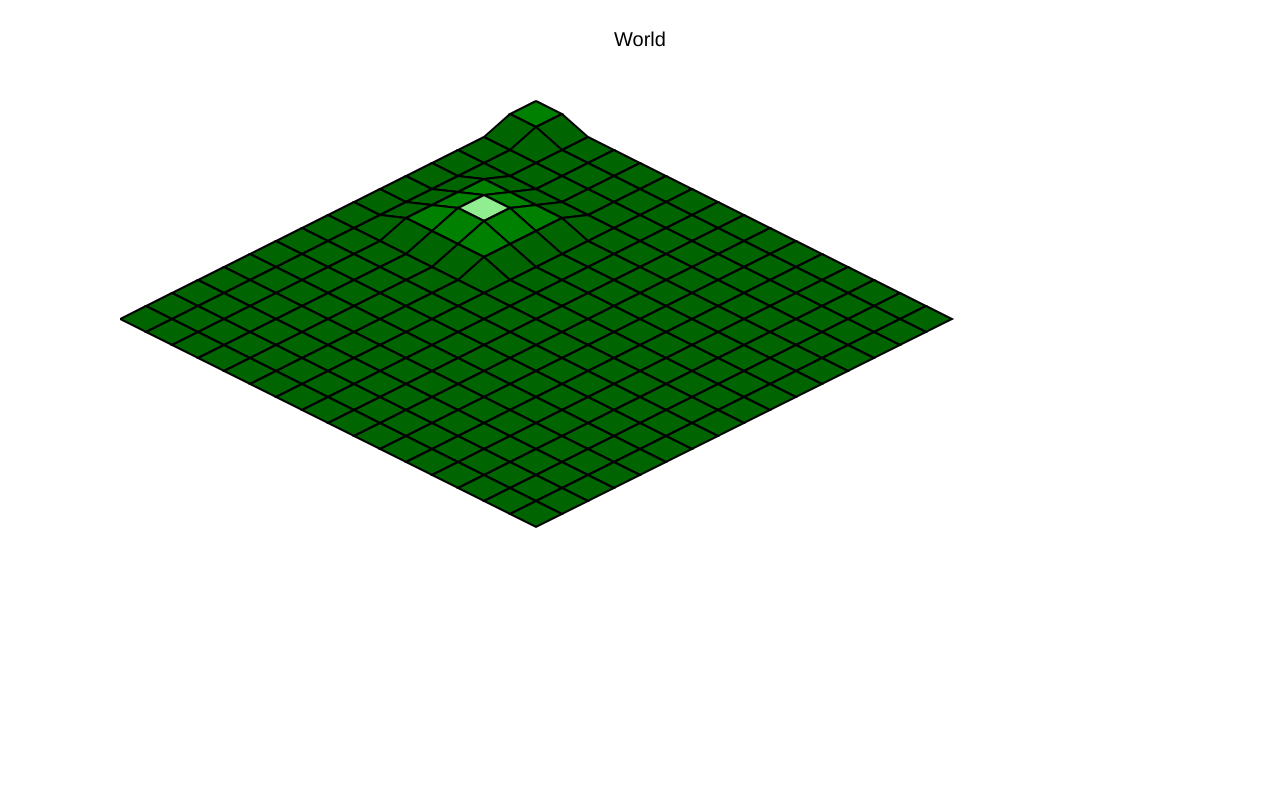
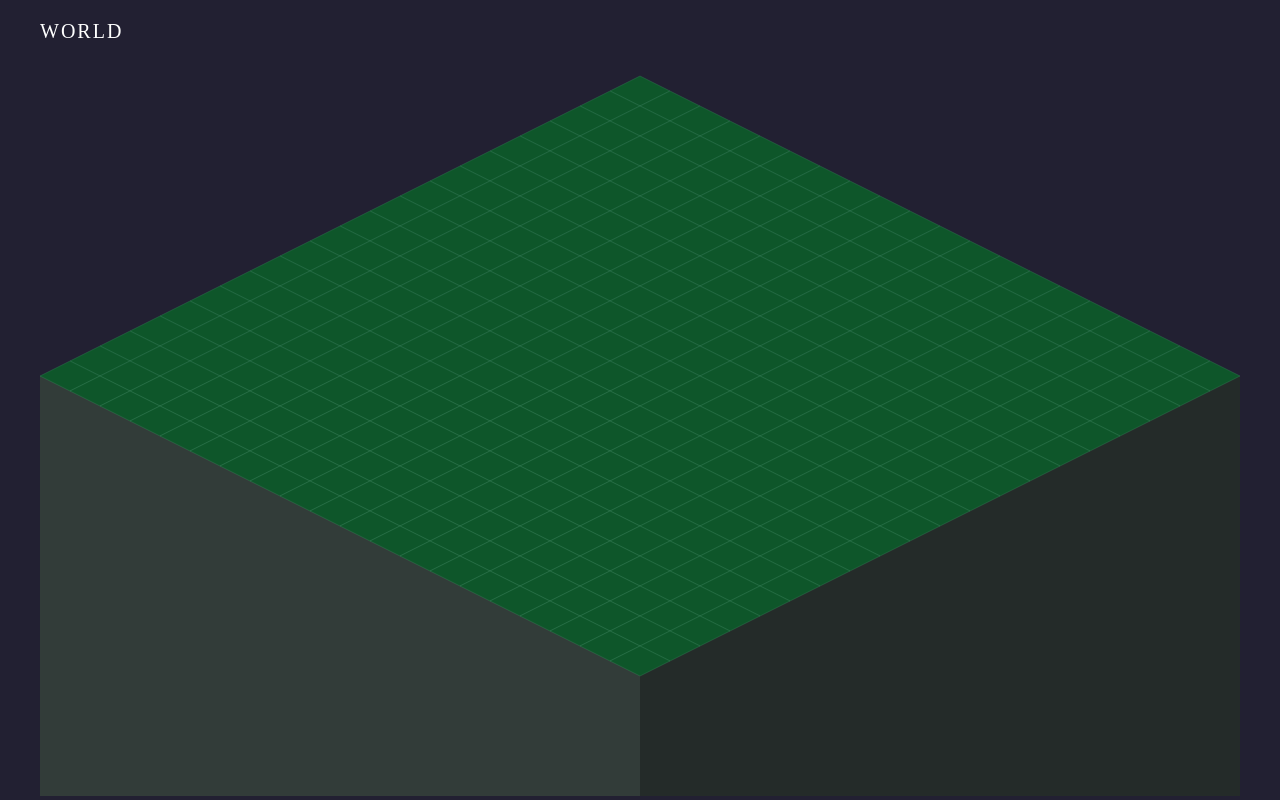
Before and after one commit to Fauphi/isometric-engine, a website with bundled scripts: page index.html in a window 1280 px wide. Built offline with nearby package versions, Linux system fonts and the light colour scheme.

Commit message:
lots of fixing, styling

```diff
--- a/index.html
+++ b/index.html
@@ -13,15 +13,34 @@
         		top: 20px;
         		left: 20px;
         	}
-            /*body {
-                padding: 400px;
-            }*/
+            html, body {
+                padding: 0px;
+                margin: 0px;
+                background: #222032;
+                height: 100vh;
+                width: 100vw;
+            }
+            #world {
+                /*padding: 100px 20px 0px;*/
+                position: fixed;
+                bottom: 0px;
+                left: 40px;
+            }
+            #label {
+                color: white;
+                font-family: 'American Typewriter';
+                font-size: 20px;
+                position: absolute;
+                top: 20px;
+                left: 40px;
+                text-transform: uppercase;
+                letter-spacing: 2px;
+            }
         </style>
     </head>
     <body>
+        <div id="label">World</div>
     	<div id="world"></div>
-        <div id="grid"></div>
-        <div id="grid2"></div>
     	<script type="text/javascript" src="bundle.js"></script>
     </body>
 </html>
--- a/src/globals.js
+++ b/src/globals.js
@@ -2,19 +2,19 @@
 * @Author: philipp
 * @Date:   2016-11-22 23:35:25
 * @Last Modified by:   Philipp
-* @Last Modified time: 2016-11-23 22:39:34
+* @Last Modified time: 2016-11-25 23:33:48
 */
 
 'use strict';
 
-export const BLOG_WIDTH = 26;
+export const BLOG_WIDTH = 30;
 export const BLOG_HEIGHT = BLOG_WIDTH / 2;
-export const HEIGHT_PIXEL = 10;
+export const HEIGHT_PIXEL = BLOG_WIDTH / 2;
 
 export const isoToCart = (pt) => {
 	const tempPt = {x: 0, y: 0};
-	tempPt.x = ((2 * pt.y + pt.x) / 2) / BLOG_WIDTH;
-	tempPt.y = ((2 * pt.y - pt.x) / 2) / BLOG_WIDTH;
+	tempPt.x = Math.floor(((2 * pt.y + pt.x) / 2) / BLOG_WIDTH);
+	tempPt.y = Math.floor(((2 * pt.y - pt.x) / 2) / BLOG_WIDTH);
 	return tempPt;
 }
 
--- a/src/main.js
+++ b/src/main.js
@@ -2,7 +2,7 @@
 * @Author: philipp
 * @Date:   2016-11-22 20:30:45
 * @Last Modified by:   Philipp
-* @Last Modified time: 2016-11-24 22:58:20
+* @Last Modified time: 2016-11-25 23:18:27
 */
 
 'use strict';
@@ -11,22 +11,3 @@ import { World } from './world.js';
 import { recalc } from './recalcHeight.js';
 
 new World(20, 20, document.getElementById('world'));
-
-// recalc height test
-let array = [
-	[3,0,0,0,0],
-	[0,0,0,0,0],
-	[0,0,2,0,0],
-	[0,0,0,0,0],
-	[0,0,0,0,2]
-];
-
-array = recalc(array);
-
-const print = (array) => {
-	for(let i=0;i<array.length;i++) {
-		document.write(array[i][0]+"&nbsp;&nbsp;"+array[i][1]+"&nbsp;&nbsp;"+array[i][2]+"&nbsp;&nbsp;"+array[i][3]+"&nbsp;&nbsp;"+array[i][4]+'<br/>');
-	}
-}
-
-// print(array);
--- a/src/recalcHeight.js
+++ b/src/recalcHeight.js
@@ -2,7 +2,7 @@
 * @Author: Philipp
 * @Date:   2016-11-24 00:16:01
 * @Last Modified by:   Philipp
-* @Last Modified time: 2016-11-24 00:26:03
+* @Last Modified time: 2016-11-25 22:59:47
 */
 
 'use strict';
@@ -16,11 +16,25 @@ const valid = (x,y) => {
 	return valid;
 }
 
+/*
+
+|----|----|----|
+|    |    |    |
+|----|----|----|
+|    |  x |    |
+|----|----|----|
+|    |    |    |
+|----|----|----|
+
+*/
+
 const adjust = (x,y,newHeight,neighborHeight) => {
+	if(valid(x,y)) {
 		let adjust = true;
 
 		// center
 		if(valid(x,y) && array[x][y]>=neighborHeight) adjust = false;
+
 		// left
 		if(valid(x-1,y-1) && array[x-1][y-1]>neighborHeight) adjust = false;
 		if(valid(x,y-1) && array[x][y-1]>neighborHeight) adjust = false;
@@ -34,9 +48,11 @@ const adjust = (x,y,newHeight,neighborHeight) => {
 		if(valid(x+1,y+1) && array[x+1][y+1]>neighborHeight) adjust = false;
 
 		// need to adjust?
-	if(adjust && valid(x,y)) {
+		if(adjust) {
+			count++;
 			array[x][y] = newHeight;
 			check(x,y,newHeight);
+		}
 	}
 }
 
@@ -54,19 +70,23 @@ const check = (x,y,height) => {
 	adjust(x+1, y+1, height-1, height);
 }
 
+let count;
+
 export const recalc = (a) => {
 	array = a;
+	count = 0;
 	if(array.length>0) {
 		width = array.length;
 		height = array[0].length;
 
 		for(let i=0;i<array.length;i++) {
-			for(let j=0;j<array.length;j++) {
-				if(array[i][j]!=0) {
+			for(let j=0;j<array[i].length;j++) {
+				if(array[i][j]!='0') {
 					check(i,j,array[i][j]);
 				}
 			}
 		}
+		// console.log(count);
 		return array;
 	}
 }
--- a/src/tile.js
+++ b/src/tile.js
@@ -2,7 +2,7 @@
 * @Author: philipp
 * @Date:   2016-11-22 23:35:14
 * @Last Modified by:   Philipp
-* @Last Modified time: 2016-11-25 01:37:31
+* @Last Modified time: 2016-11-25 23:36:38
 */
 
 'use strict';
@@ -11,7 +11,7 @@ import { BLOG_WIDTH, BLOG_HEIGHT, HEIGHT_PIXEL, cartToIso, isoToCart } from './g
 
 export class Tile {
 
-	constructor(x,y,ctx,worldWith,height=0,neighbors) {
+	constructor(x,y,ctx,worldWith,height=0) {
 		this.x = x;
 		this.y = y;
 		this.ctx = ctx;
@@ -19,24 +19,22 @@ export class Tile {
 		this.active = false;
 		this.type = 'grass'; // grass, road, house
 		this.height = height;
-
-		// this.draw();
-	}
-
-	changeType(type) {
-		this.type = type;
-		this.draw();
+		this.neighbors = {};
 	}
 
 	changeHeight(height) {
 		this.height = height;
 	}
 
+	addNeighbors(neighbors) {
+		this.neighbors = neighbors;
+	}
+
 	_addHeight(y) {
 		return y + (-this.height*HEIGHT_PIXEL);
 	}
 
-	draw(mouseOver=false, screenY=null, top, right, bottom, left) {
+	draw(mouseOver=false) {
 		// transform coords
 		const point = cartToIso({x: this.x, y: this.y})
 		,	screenx = (this.worldWith*BLOG_WIDTH) + point.x;
@@ -51,39 +49,79 @@ export class Tile {
 			let fillColor;
 
 			switch (this.height) {
+				case 3:
+					fillColor = '#9CCE97';
+					break;
   				case 2:
-  					fillColor = 'lightgreen';
+  					fillColor = '#80C37C';
   					break;
   				case 1:
-  					fillColor = 'green';
+  					fillColor = '#45B254';
   					break;
   				case 0:
-  					fillColor = 'darkgreen';
+  					fillColor = '#0E562A';
   					break;
   				default:
   					fillColor = 'white';
   			}
 
   			ctx.fillStyle = fillColor;
-
 		} else {
-			console.log('mouseOver');
 			ctx.fillStyle = 'red';
 		}
 
 		ctx.beginPath();
-		ctx.lineWidth = "2";
-		ctx.strokeStyle = 'black';
+		ctx.lineWidth = "0.3";
+		ctx.strokeStyle = '#40986A';
 
-		ctx.moveTo(screenx,screeny+(top*HEIGHT_PIXEL));
+		const addHeights = this._getBorderHeights();
 
-	    ctx.lineTo(screenx+(BLOG_WIDTH),screeny+(BLOG_HEIGHT)+(right*HEIGHT_PIXEL));
-	    ctx.lineTo(screenx,screeny+(BLOG_HEIGHT*2)+(bottom*HEIGHT_PIXEL));
-	    ctx.lineTo(screenx-(BLOG_WIDTH),screeny+(BLOG_HEIGHT)+(left*HEIGHT_PIXEL));
-	    ctx.lineTo(screenx,screeny+(top*HEIGHT_PIXEL));
+		ctx.moveTo(screenx,screeny+(addHeights.top*HEIGHT_PIXEL));
+
+	    ctx.lineTo(screenx+(BLOG_WIDTH),screeny+(BLOG_HEIGHT)+(addHeights.right*HEIGHT_PIXEL));
+	    ctx.lineTo(screenx,screeny+(BLOG_HEIGHT*2)+(addHeights.bottom*HEIGHT_PIXEL));
+	    ctx.lineTo(screenx-(BLOG_WIDTH),screeny+(BLOG_HEIGHT)+(addHeights.left*HEIGHT_PIXEL));
+	    ctx.lineTo(screenx,screeny+(addHeights.top*HEIGHT_PIXEL));
 
 		ctx.fill();
 		ctx.stroke();
 	}
 
+	_getBorderHeights() {
+		let top = 0
+		,	right = 0
+		,	bottom = 0
+		,	left = 0;
+
+		if(this.neighbors.nw && this.height<this.neighbors.nw.height) top = this.height - this.neighbors.nw.height;
+		if(this.neighbors.n && this.height<this.neighbors.n.height) {
+			top = this.height - this.neighbors.n.height;
+			right = this.height - this.neighbors.n.height;
+		}
+		if(this.neighbors.ne && this.height<this.neighbors.ne.height) right = this.height - this.neighbors.ne.height;
+
+		if(this.neighbors.w && this.height<this.neighbors.w.height) {
+			top = this.height - this.neighbors.w.height;
+			left = this.height - this.neighbors.w.height;
+		}
+		if(this.neighbors.e && this.height<this.neighbors.e.height) {
+			right = this.height - this.neighbors.e.height;
+			bottom = this.height - this.neighbors.e.height;
+		}
+
+		if(this.neighbors.sw && this.height<this.neighbors.sw.height) left = this.height - this.neighbors.sw.height;
+		if(this.neighbors.s && this.height<this.neighbors.s.height) {
+			left = this.height - this.neighbors.s.height;
+			bottom = this.height - this.neighbors.s.height;
+		}
+		if(this.neighbors.se && this.height<this.neighbors.se.height) bottom = this.height - this.neighbors.se.height;
+
+		return {
+			top: top,
+			right: right,
+			bottom: bottom,
+			left: left
+		}
+	}
+
 }
--- a/src/world.js
+++ b/src/world.js
@@ -2,29 +2,14 @@
 * @Author: philipp
 * @Date:   2016-11-22 20:31:42
 * @Last Modified by:   Philipp
-* @Last Modified time: 2016-11-25 01:52:08
+* @Last Modified time: 2016-11-25 23:26:17
 */
 
 'use strict';
 
-import { BLOG_WIDTH, BLOG_HEIGHT } from './globals.js';
+import { BLOG_WIDTH, BLOG_HEIGHT, cartToIso, isoToCart } from './globals.js';
 import { Tile } from './tile.js';
 import { recalc } from './recalcHeight.js';
-
-const print = (array) => {
-	var text = '';
-	for(let i=0;i<array.length;i++) {
-		text += array[i][0]+"&nbsp;&nbsp;"+array[i][1]+"&nbsp;&nbsp;"+array[i][2]+"&nbsp;&nbsp;"+array[i][3]+"&nbsp;&nbsp;"+array[i][4]+'<br/>';
-	}
-	document.getElementById('grid').innerHTML = text;
-}
-const print2 = (array) => {
-	var text = '';
-	for(let i=0;i<array.length;i++) {
-		text += array[i][0].height+"&nbsp;&nbsp;"+array[i][1].height+"&nbsp;&nbsp;"+array[i][2].height+"&nbsp;&nbsp;"+array[i][3].height+"&nbsp;&nbsp;"+array[i][4].height+'<br/>';
-	}
-	document.getElementById('grid2').innerHTML = text;
-}
 
 export class World {
 
@@ -34,60 +19,61 @@ export class World {
 		this.blogCount = width*height;
 		this.cv = document.createElement('canvas');
 		this.activeTile = null;
-		// this.toolbar = document.createElement('div');
-		this.toolbar = {activeType: 'road'};
-		this.field = [
-			[1,0,0,0,0,0,0,0,0,0,0,0,0,0,0,0],
-			[0,0,0,0,0,0,0,0,0,0,0,0,0,0,0,0],
-			[0,0,0,0,0,0,0,0,0,0,0,0,0,0,0,0],
-			[0,0,0,0,0,2,0,0,0,0,0,0,0,0,0,0],
-			[0,0,0,0,0,0,0,0,0,0,0,0,0,0,0,0],
-			[0,0,0,0,0,0,0,0,0,0,0,0,0,0,0,0],
-			[0,0,0,0,0,0,0,0,0,0,0,0,0,0,0,0],
-			[0,0,0,0,0,0,0,0,0,0,0,0,0,0,0,0],
-			[0,0,0,0,0,0,0,0,0,0,0,0,0,0,0,0],
-			[0,0,0,0,0,0,0,0,0,0,0,0,0,0,0,0],
-			[0,0,0,0,0,0,0,0,0,0,0,0,0,0,0,0],
-			[0,0,0,0,0,0,0,0,0,0,0,0,0,0,0,0],
-			[0,0,0,0,0,0,0,0,0,0,0,0,0,0,0,0],
-			[0,0,0,0,0,0,0,0,0,0,0,0,0,0,0,0],
-			[0,0,0,0,0,0,0,0,0,0,0,0,0,0,0,0],
-			[0,0,0,0,0,0,0,0,0,0,0,0,0,0,0,0]
-		];
+		this.field = [];
+		for(let x=0;x<this.width;x++) {
+			let widthArray = [];
+			for(let y=0;y<this.height;y++) {
+				widthArray.push(0);
+			}
+			this.field.push(widthArray);
+		}
 		this.map = [];
 
-		const container = element
-		,	div = document.createElement('div');
+		const container = element;
 
 		container.style.textAlign = 'center';
-		div.style.fontSize = '20px';
-		div.style.padding = '20px 0px';
-		div.style.fontFamily = 'Helvetica';
 
 		this.cv.width = width*(BLOG_WIDTH*2);
-		this.cv.height = height*(BLOG_HEIGHT*2)+40;
-		div.innerHTML = 'World';
+		this.cv.height = height*(BLOG_HEIGHT*2)+160;
 
-		container.append(div);
-		// container.append(this.toolbar);
 		container.append(this.cv);
 
 		this._generateMap();
 		this._recalcMap();
+		this._draw();
+		this._setupEvents();
 
-		this._draw();
+		// this._animate(0);
+	}
 
-		this._setupEvents();
+	_animate(x) {
+		const that = this;
+		setTimeout(()=>{
+			if(this.map[x] && this.map[x+1]) {
+				this.map[x][7].height = 0;
+				this.map[x+1][7].height = 2;
+				this._recalcMap();
+				this._draw();
+				that._animate(x+1);
+			}
+		},200);
 	}
 
 	_generateMap() {
 		this.map = [];
 		for(let x=0;x<this.field.length;x++) {
 			let widthArray = [];
-			for(let y=0;y<this.field[0].length;y++) {
+			for(let y=0;y<this.field[x].length;y++) {
 				widthArray.push(new Tile(x,y,this.cv.getContext("2d"),this.field[0].length,this.field[x][y]));
 			}
 			this.map.push(widthArray);
+		}
+		// add neighbors
+		for(let x=0;x<this.map.length;x++) {
+			for(let y=0;y<this.map[x].length;y++) {
+				const tile = this.map[x][y];
+				tile.addNeighbors(this._getNeighbors(x,y,tile.height));
+			}
 		}
 	}
 
@@ -113,60 +99,89 @@ export class World {
 	}
 
 	_valid(x,y) {
-		const valid = (x>=0 && x<this.map[0].length && y>=0 && y<this.map.length);
+		const valid = (x>=0 && x<this.map.length && y>=0 && y<this.map[0].length);
 		return valid;
 	}
 
 	_draw() {
 		this.cv.getContext("2d").clearRect(0, 0, this.cv.width, this.cv.height);
 
+		this._drawGround();
+
 		for(let x=0;x<this.map.length;x++) {
 			for(let y=0;y<this.map[0].length;y++) {
-				const tile = this.map[x][y]
-				,	height = tile.height;
-
-				const heights = this._getHeights(tile,height);
-
-				tile.draw(false, null, heights.top, heights.right, heights.bottom, heights.left);
+				const tile = this.map[x][y];
+				tile.draw(false);
 			}
 		}
 	}
 
-	_getHeights(tile,height) {
-		let top = 0
-		,	right = 0
-		,	bottom = 0
-		,	left = 0;
+	_drawGround() {
+		const ctx = this.cv.getContext('2d');
 
-		if(this._valid(tile.x-1,tile.y-1) && height<this.map[tile.x-1][tile.y-1].height) top = height - this.map[tile.x-1][tile.y-1].height;
-		if(this._valid(tile.x,tile.y-1) && height<this.map[tile.x][tile.y-1].height) {
-			top = height - this.map[tile.x][tile.y-1].height;
-			right = height - this.map[tile.x][tile.y-1].height;
-		}
-		if(this._valid(tile.x+1,tile.y-1) && height<this.map[tile.x+1][tile.y-1].height) right = height - this.map[tile.x+1][tile.y-1].height;
+		const darker = '#242B29'
+		,	lighter = '#323C39'
+		,	groundHeight = 520;
 
-		if(this._valid(tile.x-1,tile.y) && height<this.map[tile.x-1][tile.y].height) {
-			top = height - this.map[tile.x-1][tile.y].height;
-			left = height - this.map[tile.x-1][tile.y].height;
-		}
-		if(this._valid(tile.x+1,tile.y) && height<this.map[tile.x+1][tile.y].height) {
-			right = height - this.map[tile.x+1][tile.y].height;
-			bottom = height - this.map[tile.x+1][tile.y].height;
-		}
+		const point = cartToIso({x: 0, y: this.map[0].length-1})
+		,	startX = (this.map[0].length*BLOG_WIDTH) + point.x - BLOG_WIDTH
+		,	startY = 40 + point.y + BLOG_HEIGHT;
 
-		if(this._valid(tile.x-1,tile.y+1) && height<this.map[tile.x-1][tile.y+1].height) left = height - this.map[tile.x-1][tile.y+1].height;
-		if(this._valid(tile.x,tile.y+1) && height<this.map[tile.x][tile.y+1].height) {
-			left = height - this.map[tile.x][tile.y+1].height;
-			bottom = height - this.map[tile.x][tile.y+1].height;
-		}
-		if(this._valid(tile.x+1,tile.y+1) && height<this.map[tile.x+1][tile.y+1].height) bottom = height - this.map[tile.x+1][tile.y+1].height;
+		const pointMiddle = cartToIso({x: this.map.length-1, y: this.map[0].length-1})
+		,	middleX = (this.map[0].length*BLOG_WIDTH) + pointMiddle.x
+		,	middleY = 40 + pointMiddle.y + (BLOG_HEIGHT*2);
 
-		return {
-			top: top,
-			right: right,
-			bottom: bottom,
-			left: left
-		}
+		const pointEnd = cartToIso({x: this.map.length-1, y: 0})
+		,	endX = (this.map[0].length*BLOG_WIDTH) + pointEnd.x + BLOG_WIDTH
+		,	endY = 40 + pointEnd.y + BLOG_HEIGHT;
+
+		ctx.beginPath();
+		ctx.fillStyle = lighter;
+
+		ctx.moveTo(startX,startY);
+	    ctx.lineTo(startX,startY+groundHeight);
+	    ctx.lineTo(middleX,middleY+groundHeight);
+	    ctx.lineTo(middleX,startY);
+	    ctx.lineTo(startX,startY);
+
+	    ctx.fill();
+
+	    ctx.beginPath();
+		ctx.fillStyle = darker;
+
+		ctx.moveTo(middleX,endY);
+	    ctx.lineTo(middleX,middleY+groundHeight);
+	    ctx.lineTo(endX,endY+groundHeight);
+	    ctx.lineTo(endX,endY);
+	    ctx.lineTo(middleX,endY);
+
+		ctx.fill();
+	}
+
+	_getNeighbors(x,y,height) {
+		const neighbors = {
+			nw: null,
+			n: null,
+			ne: null,
+			w: null,
+			e: null,
+			sw: null,
+			s: null,
+			se: null
+		};
+
+		if(this._valid(x-1,y-1)) neighbors.nw = this.map[x-1][y-1];
+		if(this._valid(x,y-1)) neighbors.n = this.map[x][y-1];
+		if(this._valid(x+1,y-1)) neighbors.ne = this.map[x+1][y-1];
+
+		if(this._valid(x-1,y)) neighbors.w = this.map[x-1][y];
+		if(this._valid(x+1,y)) neighbors.e = this.map[x+1][y];
+
+		if(this._valid(x-1,y+1)) neighbors.sw = this.map[x-1][y+1];
+		if(this._valid(x,y+1)) neighbors.s = this.map[x][y+1];
+		if(this._valid(x+1,y+1)) neighbors.se = this.map[x+1][y+1];
+
+		return neighbors;
 	}
 
 	_setupEvents() {
@@ -180,10 +195,10 @@ export class World {
 	        };
 	        const tile = that._getTileAtCoord(pos.x,pos.y);
 
-	        if(tile) {
-	        	that._draw();
-	        	const heights = that._getHeights(tile,tile.height);
-				tile.draw(true, null, heights.top, heights.right, heights.bottom, heights.left);
+	        if(tile && (that.activeTile!=tile)) {
+	        	if(that.activeTile) that.activeTile.draw(false);
+				tile.draw(true);
+				that.activeTile = tile;
 		    }
 
 	    }, false);
@@ -195,12 +210,29 @@ export class World {
 	          	y: evt.clientY - rect.top
 	        };
 	        const tile = that._getTileAtCoord(pos.x,pos.y);
-	        console.log(tile);
 
 	        if(tile) {
 	        	tile.changeHeight(tile.height+1);
         		that._recalcMap();
 	        	that._draw();
+	        }
+
+	    }, false);
+
+	    document.addEventListener('keydown', function(evt) {
+	        if(that.activeTile) {
+	        	const keyCode = evt.keyCode;
+	        	let newHeight;
+	        	// up
+	        	if(keyCode==38) newHeight = that.activeTile.height+1;
+	        	// down
+	        	if(keyCode==40) newHeight = Math.max(0, that.activeTile.height-1);
+
+	        	if(newHeight) {
+	        		that.activeTile.changeHeight(newHeight);
+	        		that._recalcMap();
+		        	that._draw();
+	        	}
 	        }
 
 	    }, false);
@@ -211,10 +243,9 @@ export class World {
 		x -= (this.map.length*BLOG_WIDTH);
 		y -= 40;
 
-		const tileX = Math.floor((x / (BLOG_WIDTH) + y / (BLOG_HEIGHT)) / 2)
-		,	tileY = Math.floor((y / (BLOG_HEIGHT) - (x / (BLOG_WIDTH))) / 2);
+		const coords = isoToCart({x: x, y: y});
 
-		return (this.map[tileX] && this.map[tileX][tileY])?this.map[tileX][tileY]:false;
+		return (this.map[coords.x] && this.map[coords.x][coords.y])?this.map[coords.x][coords.y]:false;
 	}
 
 }
```
Lines whose indentation alone changed are shown as unchanged.
